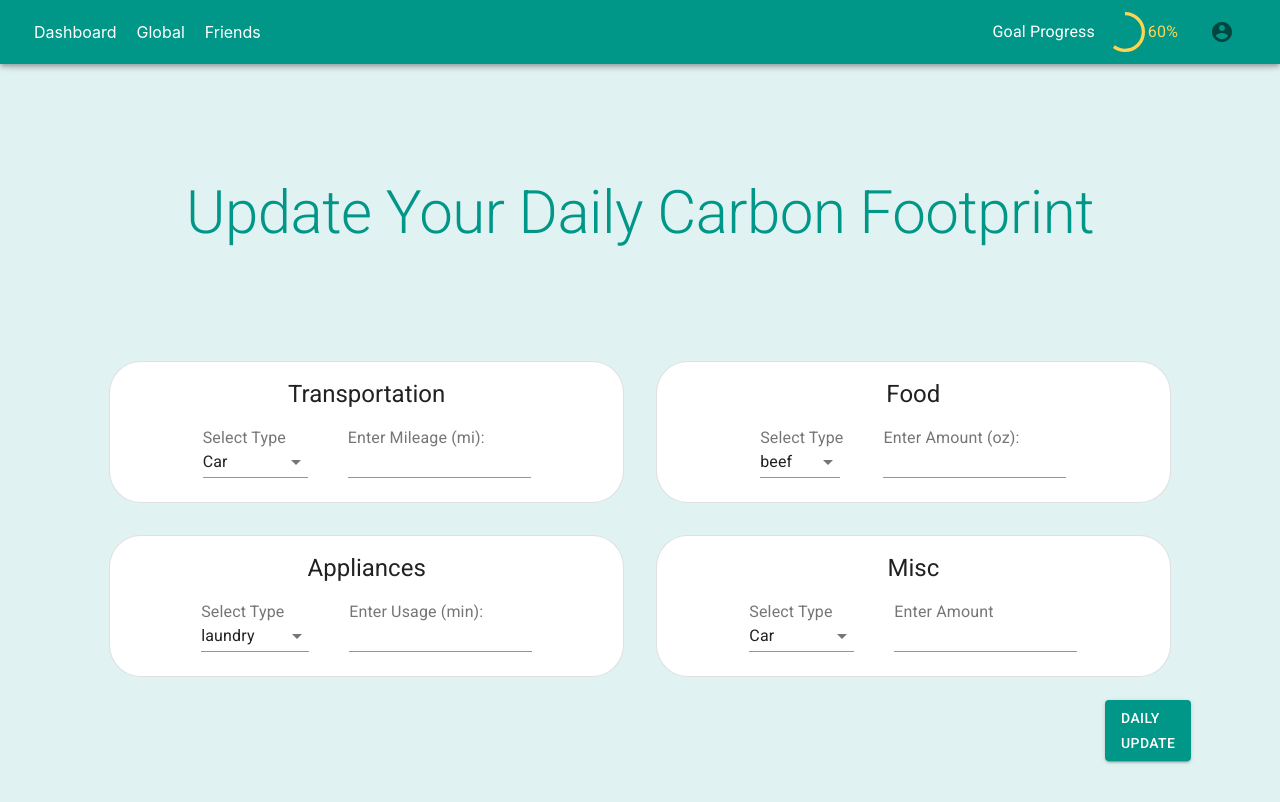
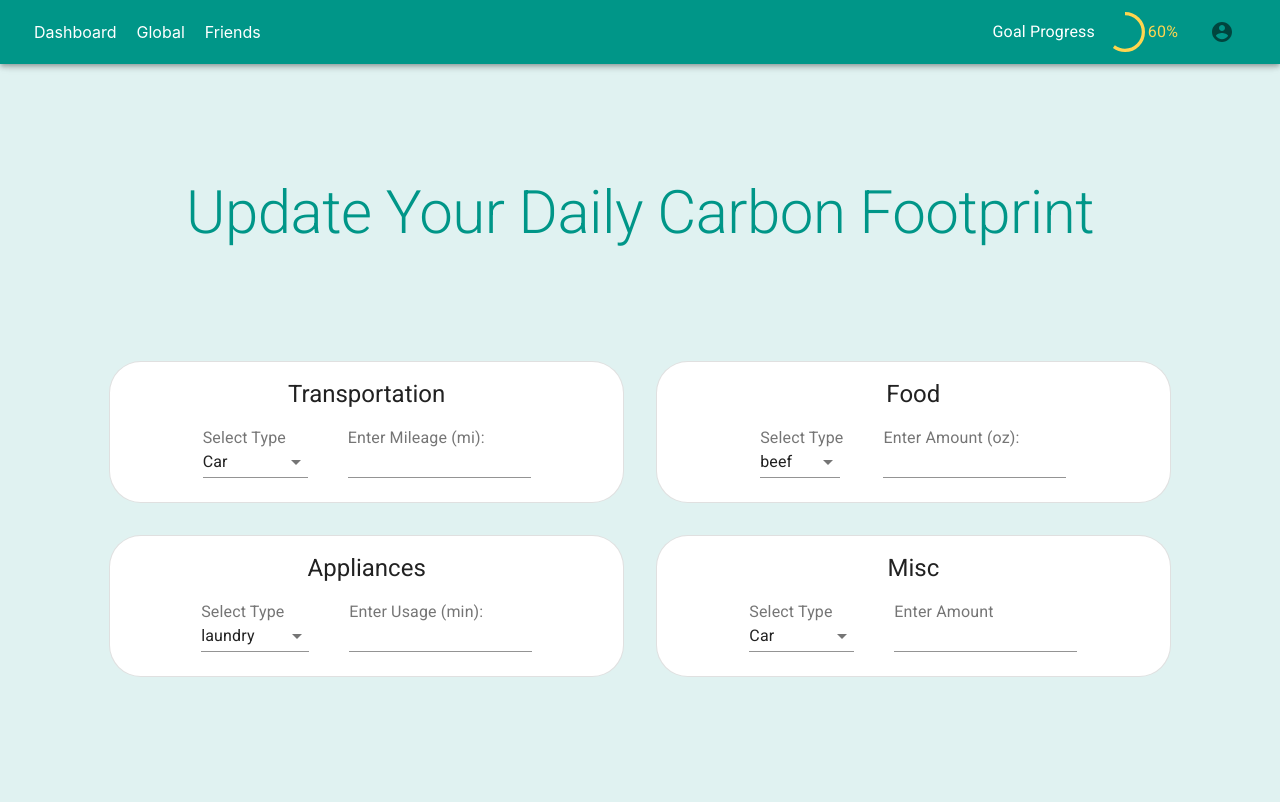
Before and after one commit to Yaffoman/SD_HACKS_2021_Frontend, a React (Create React App) app: page /update in a window 1280 px wide. Shown: the top 802 px of the page. Built offline with nearby package versions, Linux system fonts and the light colour scheme.

Commit message:
connected update page

```diff
--- a/src/components/Navbar/Navbar.js
+++ b/src/components/Navbar/Navbar.js
@@ -126,6 +126,7 @@ function NotLoggedIn() {
 
 export default function Navbar() {
   const { user } = useAuth();
+  const location = useLocation();
 
   return (
     <>
@@ -135,11 +136,18 @@ export default function Navbar() {
         </Toolbar>
       </AppBar>
 
-      <div className={styles.updateButton}>
-        <Button variant="contained" color="primary" component={RouterLink} to="/update">
-          Daily Update
-        </Button>
-      </div>
+      {user && location.pathname !== "/update" && (
+        <div className={styles.updateButton}>
+          <Button
+            variant="contained"
+            color="primary"
+            component={RouterLink}
+            to="/update"
+          >
+            Daily Update
+          </Button>
+        </div>
+      )}
     </>
   );
 }
--- a/src/pages/Update/Update.js
+++ b/src/pages/Update/Update.js
@@ -1,123 +1,133 @@
-import React from 'react';
-import {Router} from 'react-router-dom'
-
-import './Update.css';
-import {Paper, Grid,Button, Card, CardContent, CardActions, Typography, createMuiTheme, MuiThemeProvider} from '@material-ui/core'
+import React from "react";
+import { Router } from "react-router-dom";
+import "./Update.css";
+import {
+  Paper,
+  Grid,
+  Button,
+  Card,
+  CardContent,
+  CardActions,
+  Typography,
+  createMuiTheme,
+  MuiThemeProvider,
+} from "@material-ui/core";
 import teal from "@material-ui/core/colors/teal";
 import amber from "@material-ui/core/colors/amber";
-import {NativeSelect, InputLabel} from "@material-ui/core";
+import { NativeSelect, InputLabel } from "@material-ui/core";
 import Input from "@material-ui/core/Input";
+import { Link as RouterLink } from "react-router-dom";
 
 const theme = createMuiTheme({
   palette: {
     primary: {
-      main: teal[500]
+      main: teal[500],
     },
     secondary: {
-      main: amber[300]
-    }
+      main: amber[300],
     },
-})
+  },
+});
 
 const car_types = [
-    'Car',
-    'Bus',
-    'Train',
-    'Rideshare',
-    'E-Scooter',
-    'Motorcycle'
-]
+  "Car",
+  "Bus",
+  "Train",
+  "Rideshare",
+  "E-Scooter",
+  "Motorcycle",
+];
 
-const city_types = [
-    'Urban',
-    'Rural',
-    'Suburban'
-]
+const city_types = ["Urban", "Rural", "Suburban"];
 
-const food_types = [
-    'beef',
-    'lamb',
-    'pork',
-    'chicken',
-    'other'
-]
+const food_types = ["beef", "lamb", "pork", "chicken", "other"];
 
-const appliances_types = [
-    'laundry',
-    'dishwasher',
-    'pool heater',
-    'AC'
-]
+const appliances_types = ["laundry", "dishwasher", "pool heater", "AC"];
 
 class Title extends React.Component {
   render() {
     return (
       <>
-          <Typography variant={'h2'} color={"primary"}>Update Your Daily Carbon Footprint</Typography>
+        <Typography variant={"h2"} color={"primary"}>
+          Update Your Daily Carbon Footprint
+        </Typography>
       </>
-    )
+    );
   }
 }
 
-function renderDropDownOptions(type){
-    switch(type) {
-        case 'Transportation':
+function renderDropDownOptions(type) {
+  switch (type) {
+    case "Transportation":
       return car_types.map((element) => {
-                return <option value={element}>{element}</option>
-            })
-        case 'Food':
+        return <option value={element}>{element}</option>;
+      });
+    case "Food":
       return food_types.map((element) => {
-                return <option value={element}>{element}</option>
-            })
-        case 'Appliances':
+        return <option value={element}>{element}</option>;
+      });
+    case "Appliances":
       return appliances_types.map((element) => {
-                return <option value={element}>{element}</option>
-            })
-        case 'Misc':
+        return <option value={element}>{element}</option>;
+      });
+    case "Misc":
       return car_types.map((element) => {
-                return <option value={element}>{element}</option>
-            })
+        return <option value={element}>{element}</option>;
+      });
   }
 }
 
-function getAmountText(type){
-    switch(type){
-        case 'Transportation':
-            return 'Enter Mileage (mi):'
-        case 'Food':
-            return 'Enter Amount (oz):'
-        case 'Appliances':
-            return 'Enter Usage (min):'
-        case 'Misc':
-            return 'Enter Amount'
+function getAmountText(type) {
+  switch (type) {
+    case "Transportation":
+      return "Enter Mileage (mi):";
+    case "Food":
+      return "Enter Amount (oz):";
+    case "Appliances":
+      return "Enter Usage (min):";
+    case "Misc":
+      return "Enter Amount";
   }
 }
 class EmissionSource extends React.Component {
-
-    render(){
-        return(
+  render() {
+    return (
       <>
-                <Card variant={'outlined'} className='sourcebox'>
+        <Card variant={"outlined"} className="sourcebox">
           <CardContent>
-                        <Grid container direction={"row"} spacing={5} alignItems={"center"} justify={"center"}>
-
+            <Grid
+              container
+              direction={"row"}
+              spacing={5}
+              alignItems={"center"}
+              justify={"center"}
+            >
               <Grid item>
-                            <Typography variant={'h5'} color={'textPrimary'}>
+                <Typography variant={"h5"} color={"textPrimary"}>
                   {this.props.title}
                 </Typography>
               </Grid>
-
             </Grid>
-                        <Grid container direction={"row"} spacing={5} alignItems={"center"} justify={"center"}>
+            <Grid
+              container
+              direction={"row"}
+              spacing={5}
+              alignItems={"center"}
+              justify={"center"}
+            >
               <Grid item>
-                                <InputLabel htmlFor={`select${this.props.title}`}>Select Type</InputLabel>
+                <InputLabel htmlFor={`select${this.props.title}`}>
+                  Select Type
+                </InputLabel>
                 <NativeSelect id={`select${this.props.title}`}>
                   {renderDropDownOptions(this.props.title)}
                 </NativeSelect>
               </Grid>
               <Grid item>
                 <div>
-                            <InputLabel htmlFor={`input${this.props.title}`}>{getAmountText(this.props.title)}</InputLabel>
+                  <InputLabel htmlFor={`input${this.props.title}`}>
+                    {getAmountText(this.props.title)}
+                  </InputLabel>
                   <Input id={`input${this.props.title}`} />
                 </div>
               </Grid>
@@ -125,7 +135,7 @@ class EmissionSource extends React.Component {
           </CardContent>
         </Card>
       </>
-        )
+    );
   }
 }
 
@@ -134,37 +144,53 @@ class GridFragment extends React.Component {
     return (
       <>
         <Title />
-                <Grid container spacing={4} direction={'column'} alignItems={"center"}>
-
-                    <Grid container item spacing={4} direction={'row'} justify={"center"}>
-                        <Grid item xs={5}><EmissionSource title={"Transportation"} /></Grid>
-                        <Grid item xs={5}><EmissionSource title={"Food"} /></Grid>
+        <Grid container spacing={4} direction={"column"} alignItems={"center"}>
+          <Grid container item spacing={4} direction={"row"} justify={"center"}>
+            <Grid item xs={5}>
+              <EmissionSource title={"Transportation"} />
             </Grid>
-                    <Grid container item spacing={4} direction={'row'} justify={"center"}>
-                        <Grid item xs={5}><EmissionSource title={"Appliances"} /></Grid>
-                        <Grid item xs={5}><EmissionSource title={"Misc"} /></Grid>
+            <Grid item xs={5}>
+              <EmissionSource title={"Food"} />
             </Grid>
-                    <Grid item xs={10} justify={"center"} xl={20}><Button type={"submit"} variant={"contained"} color={"primary"} size={"large"}>Submit</Button></Grid>
+          </Grid>
+          <Grid container item spacing={4} direction={"row"} justify={"center"}>
+            <Grid item xs={5}>
+              <EmissionSource title={"Appliances"} />
+            </Grid>
+            <Grid item xs={5}>
+              <EmissionSource title={"Misc"} />
+            </Grid>
+          </Grid>
+          <Grid item xs={10} justify={"center"} xl={20}>
+            <Button
+              type={"submit"}
+              variant={"contained"}
+              color={"primary"}
+              size={"large"}
+              component={RouterLink}
+              to="/"
+            >
+              Submit
+            </Button>
+          </Grid>
         </Grid>
       </>
     );
-
-    };
-
   }
-
+}
 
 class Page extends React.Component {
   render() {
-
     return (
-        <div style={{
-            display: 'flex',
-            alignItems: 'center',
-            justifyContent: 'space-evenly',
-            flexDirection: 'column',
-            height: '100vh'
-        }}>
+      <div
+        style={{
+          display: "flex",
+          alignItems: "center",
+          justifyContent: "space-evenly",
+          flexDirection: "column",
+          height: "100vh",
+        }}
+      >
         <GridFragment />
       </div>
     );
@@ -175,11 +201,10 @@ function Update() {
   return (
     <MuiThemeProvider theme={theme}>
       <div>
-            <Page/>
+        <Page />
       </div>
     </MuiThemeProvider>
   );
 }
 
-
 export default Update;
```
Lines whose indentation alone changed are shown as unchanged.
